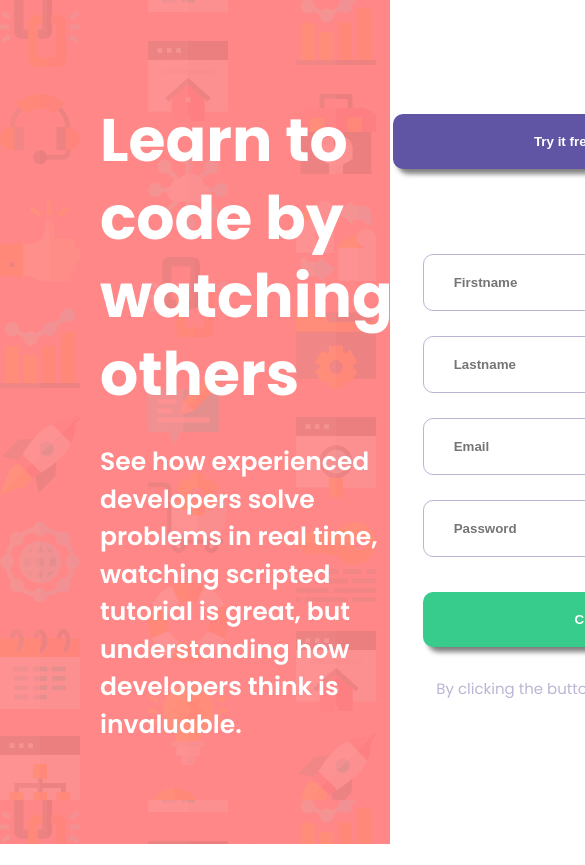
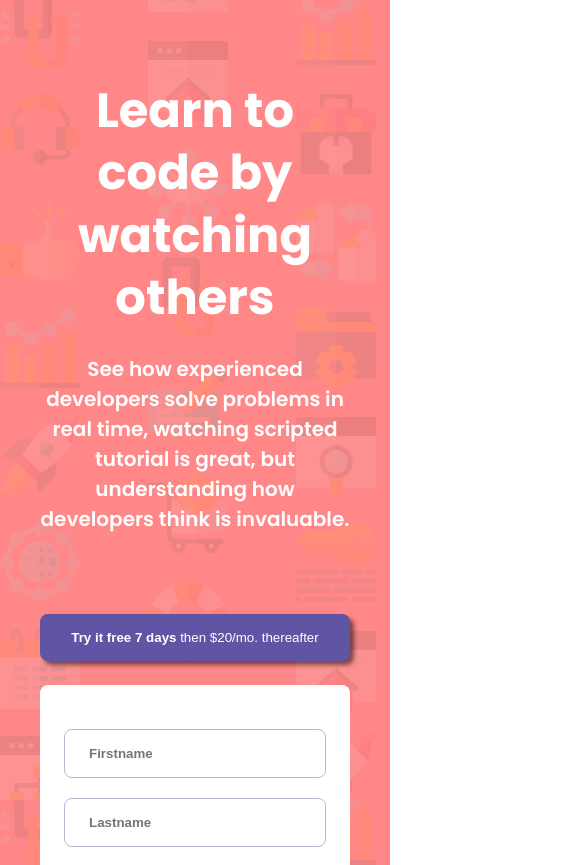
Before and after one commit to Godswilldev/React-form-validation, a React (Create React App) app: page / in a window 390 px wide. Shown: the top 865 px of the page, 585 px wide, since content can reach past the window. Before the commit the page ends 844 px from the top, so only its background shows below. Built offline with nearby package versions, Linux system fonts and the light colour scheme.

Commit message:
Made it mobile responsive

```diff
--- /dev/null
+++ b/src/sass/abstracts/_mixins.scss
@@ -0,0 +1,29 @@
+@mixin respond($breakpoint) {
+    @if $breakpoint == small-phone {
+        @media only screen and (max-width: 30em) {
+            @content;
+        } //300px
+    }
+    @if $breakpoint == phone {
+        @media only screen and (max-width: 37.5em) {
+            @content;
+        } //600px
+    }
+    @if $breakpoint == tab-port {
+        @media only screen and (max-width: 65em) {
+            @content;
+        } //900px
+    }
+    @if $breakpoint == tab-land {
+        @media only screen and (max-width: 75em) {
+            @content;
+        } //1200px
+    }
+    @if $breakpoint == big-desktop {
+        @media only screen and (min-width: 112.5em) {
+            @content;
+        } //1800
+    }
+}
+@include respond(tab-port) {
+}
--- a/src/sass/base/reset.scss
+++ b/src/sass/base/reset.scss
@@ -9,6 +9,9 @@
 html {
     box-sizing: border-box;
     font-size: 62.5%;
+    @include respond(tab-land) {
+        font-size: 50%;
+    }
 }
 
 body {
--- a/src/sass/components/Form.scss
+++ b/src/sass/components/Form.scss
@@ -1,11 +1,17 @@
 .form {
     width: 53rem;
+    @include respond(phone) {
+        width: 100%;
+    }
 
     &__headerBtn {
         background-color: $color-Blue;
         color: #fff;
         margin-bottom: 3rem;
         width: 100%;
+        @include respond(tab-port) {
+            margin-top: 10rem;
+        }
     }
 
     &__form {
@@ -50,6 +56,9 @@
         border-radius: 1rem;
         color: #fff;
         box-shadow: 0.5rem 0.5rem 0.5rem rgba($color: #000000, $alpha: 0.5);
+        @include respond(tab-port) {
+            padding: 2rem;
+        }
     }
     &__btn {
         width: 100%;
--- a/src/sass/components/HeaderText.scss
+++ b/src/sass/components/HeaderText.scss
@@ -1,9 +1,21 @@
 .HeaderText {
     color: #fff;
     font-size: 3rem;
+    @include respond(tab-port) {
+        text-align: center;
+    }
+
+    @include respond(phone) {
+        br {
+            display: none;
+        }
+    }
+
     &__heading {
         margin-bottom: 3rem;
         line-height: 1.3;
+        @include respond(tab-port) {
+        }
     }
     &__paragraph {
         font-weight: 600;
--- a/src/sass/components/_App.scss
+++ b/src/sass/components/_App.scss
@@ -8,4 +8,9 @@
     justify-content: space-between;
     align-items: center;
     padding: 0 10rem;
+    @include respond(tab-port) {
+        flex-direction: column;
+        height: 100%;
+        padding: 10rem 5rem;
+    }
 }
--- a/src/sass/main.scss
+++ b/src/sass/main.scss
@@ -1,4 +1,5 @@
 @import "abstracts/variables.scss";
+@import "abstracts/mixins";
 @import "base/reset.scss";
 @import url("https://fonts.googleapis.com/css2?family=Poppins:wght@400;500;600;700&display=swap");
 @import "components/App";
```
